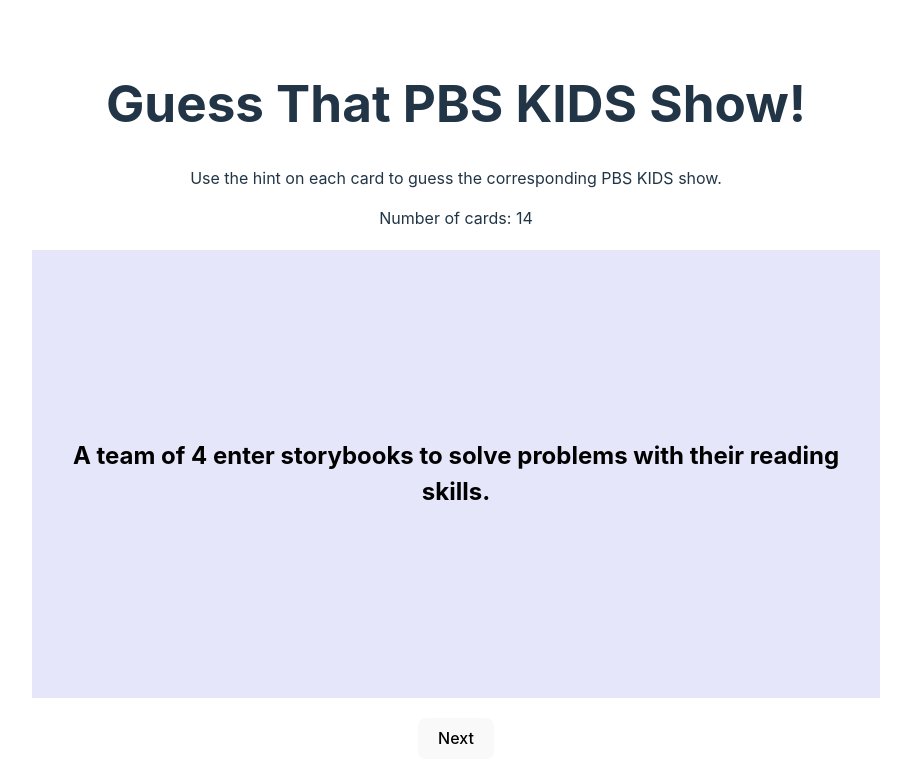
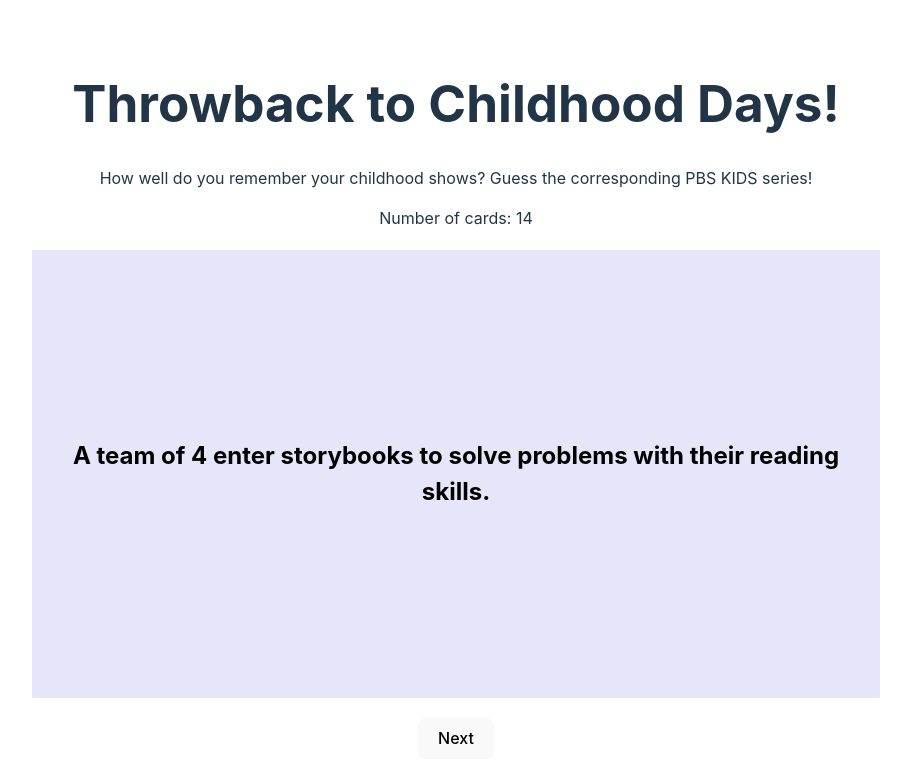
Before and after one commit to kellyy8/WEB102-Projects, a React (Vite) app in the folder 2FlashcardsPt1/: page / in a window 1280 px wide. Shown: the top 782 px of the page, without its empty margins (184-1095 px from the left). Built offline with nearby package versions, Linux system fonts and the light colour scheme.

Commit message:
Updated title and description on homepage.

```diff
--- a/2FlashcardsPt1/src/App.jsx
+++ b/2FlashcardsPt1/src/App.jsx
@@ -34,8 +34,8 @@
   return (
     <div>
       <div>
-        <h1>Guess That PBS KIDS Show!</h1>
-        <p>Use the hint on each card to guess the corresponding PBS KIDS show.</p>
+        <h1>Throwback to Childhood Days!</h1>
+        <p>How well do you remember your childhood shows? Guess the corresponding PBS KIDS series!</p>
         <p>Number of cards: {numCards}</p>
       </div>
       <Flashcard key={questionIndex} q={question} a={cardPairs[question]}/>
```
